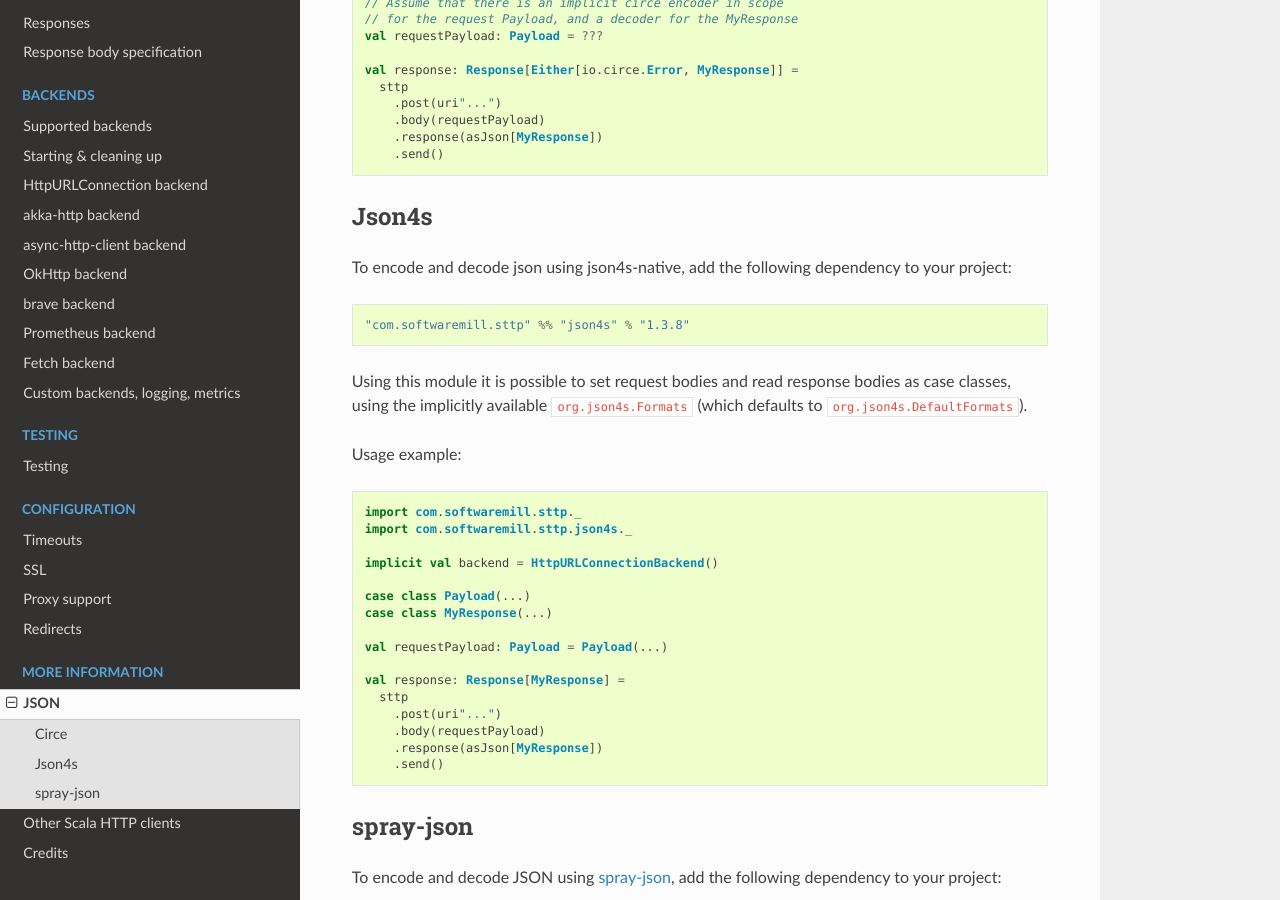
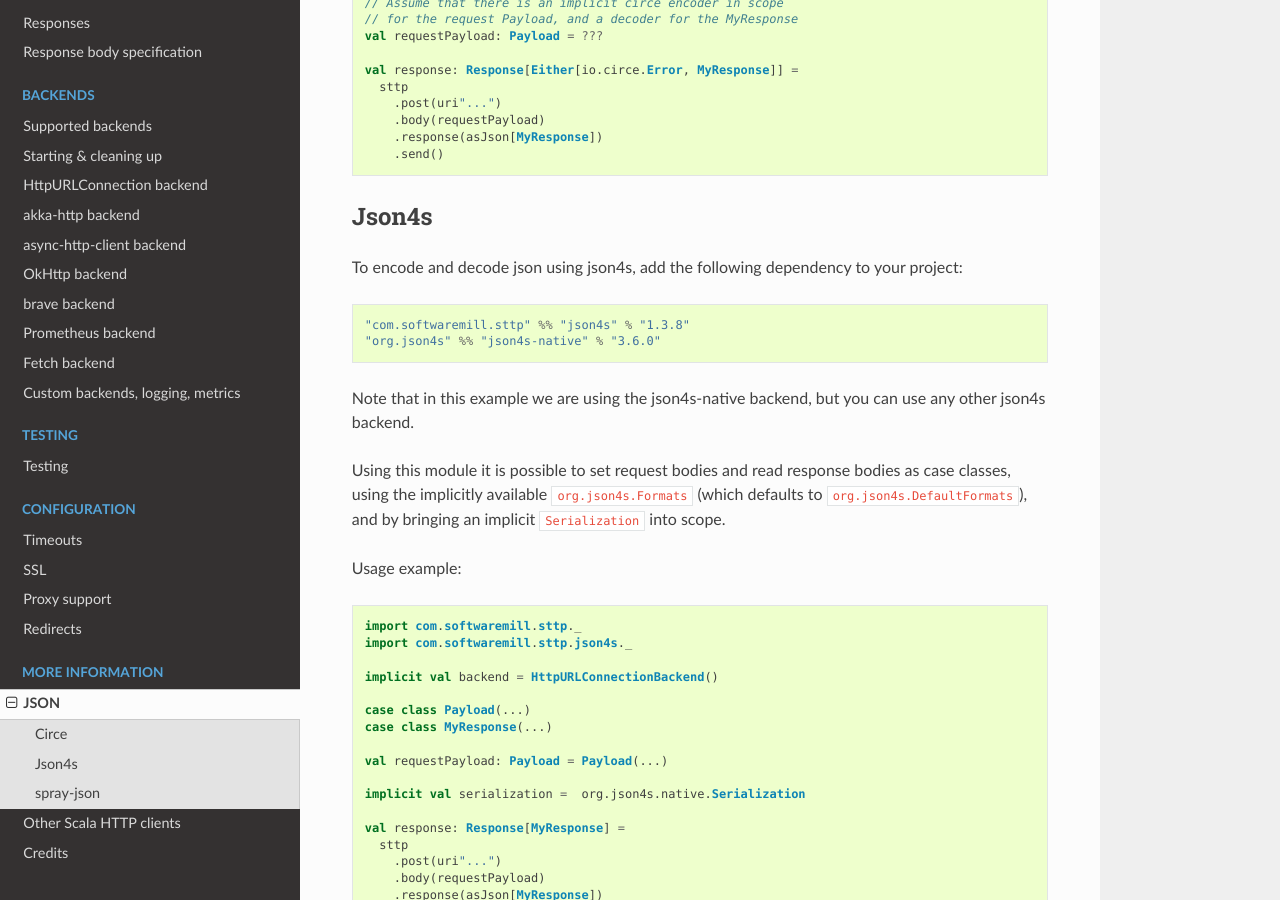
Before and after one commit to softwaremill/sttp, a Sphinx documentation site: the page built from docs/json.rst, in a window 1280 px wide and 900 px high, scrolled down 650 px. Built offline with Sphinx 7.4.7 and the Read the Docs theme 2.0.0, drawn with Linux system fonts in a browser that asks for light colours.

Commit message:
updated documentation

```diff
--- a/docs/examples.rst
+++ b/docs/examples.rst
@@ -36,6 +36,7 @@ Required dependencies::
   libraryDependencies ++= List(
     "com.softwaremill.sttp" %% "akka-http-backend" % "1.3.8",
     "com.softwaremill.sttp" %% "json4s" % "1.3.8"
+    "org.json4s" %% "json4s-native" % "3.6.0"
   )
 
 Example code::
@@ -48,6 +49,7 @@ Example code::
 
   case class HttpBinResponse(origin: String, headers: Map[String, String])
 
+  implicit val serialization =  org.json4s.native.Serialization
   val request = sttp
     .get(uri"https://httpbin.org/get")
     .response(asJson[HttpBinResponse])
--- a/docs/json.rst
+++ b/docs/json.rst
@@ -33,11 +33,14 @@ This module adds a method to the request and a function that can be given to a r
 Json4s
 ------
 
-To encode and decode json using json4s-native, add the following dependency to your project::
+To encode and decode json using json4s, add the following dependency to your project::
 
   "com.softwaremill.sttp" %% "json4s" % "1.3.8"
+  "org.json4s" %% "json4s-native" % "3.6.0"
 
-Using this module it is possible to set request bodies and read response bodies as case classes, using the implicitly available ``org.json4s.Formats`` (which defaults to ``org.json4s.DefaultFormats``).
+Note that in this example we are using the json4s-native backend, but you can use any other json4s backend.
+
+Using this module it is possible to set request bodies and read response bodies as case classes, using the implicitly available ``org.json4s.Formats`` (which defaults to ``org.json4s.DefaultFormats``), and by bringing an implicit ``Serialization`` into scope.
 
 Usage example::
 
@@ -50,6 +53,8 @@ Usage example::
   case class MyResponse(...)
 
   val requestPayload: Payload = Payload(...)
+
+  implicit val serialization =  org.json4s.native.Serialization
 
   val response: Response[MyResponse] =
     sttp
```
